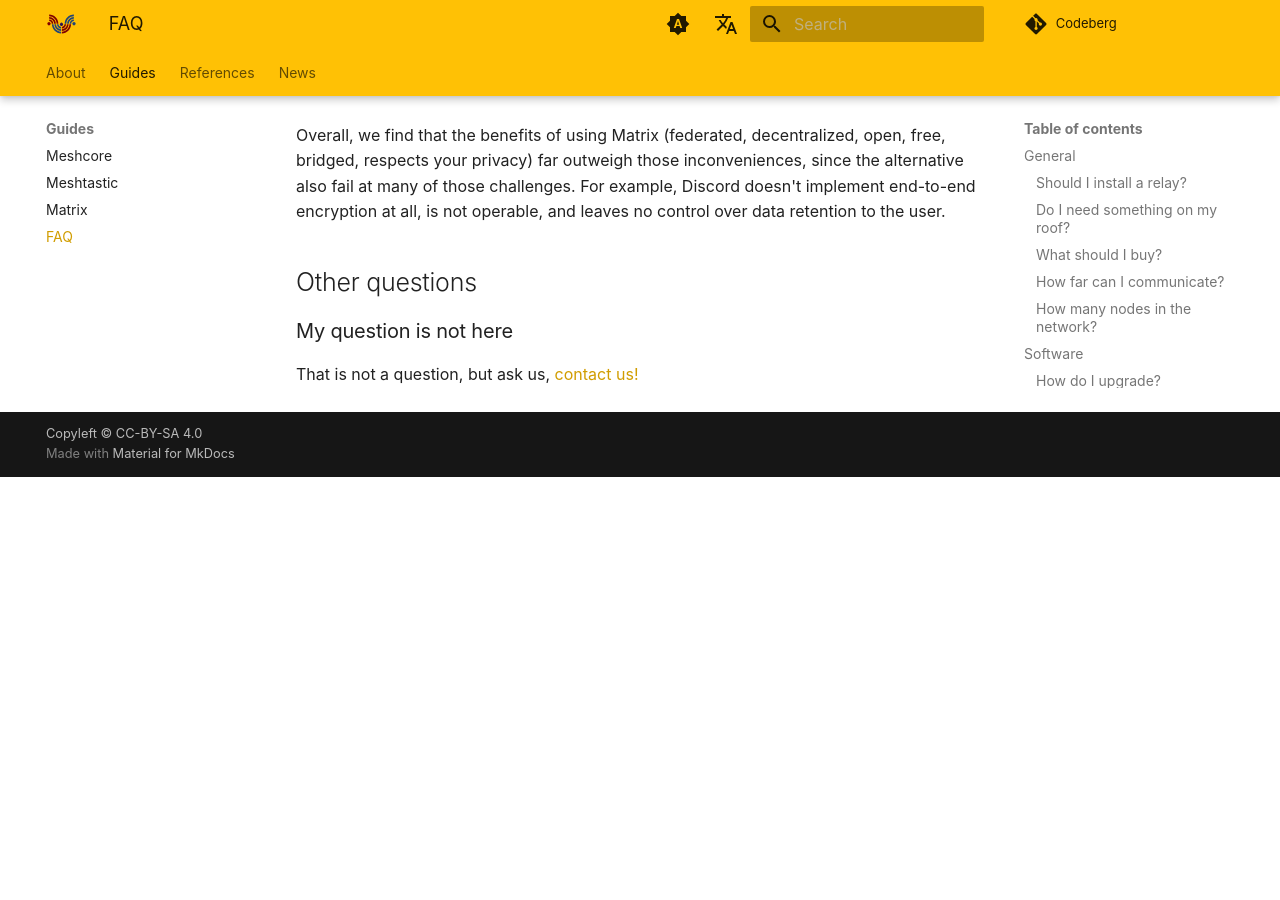
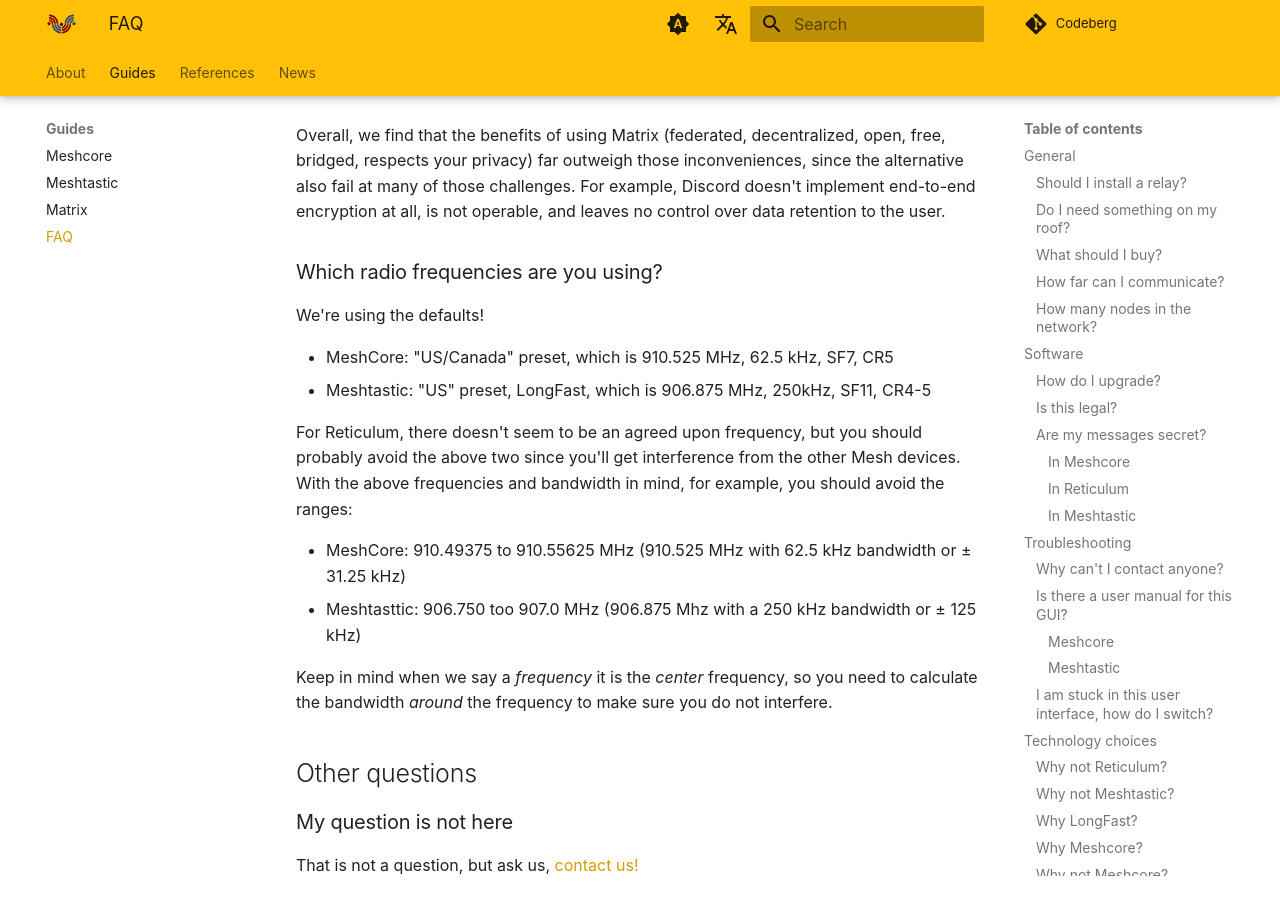
Before and after one commit to ReseauLibre/lora.reseaulibre.ca, an MkDocs documentation site: the page built from docs/guides/faq.md, in a window 1280 px wide and 900 px high, scrolled down 10740 px. Built offline with MkDocs 1.6.1 and Material for MkDocs 9.7.7, drawn with Linux system fonts in a browser that asks for light colours; plug-ins that fetch from the network failed and are left out; comment, search, counter and statistics services are not loaded; before the commit the page ends 11217 px from its top, so only the background shows below that.

Commit message:
detail our frequency allocations more clearly in the FAQ
This is also present in the meshcore page, but it's good to have the
MT and MC ones next to each other, especially for Reticulum folks
looking for a spot.

```diff
--- a/docs/guides/faq.md
+++ b/docs/guides/faq.md
@@ -523,6 +523,27 @@
 encryption at all, is not operable, and leaves no control over data
 retention to the user.
 
+### Which radio frequencies are you using?
+
+We're using the defaults!
+
+- MeshCore: "US/Canada" preset, which is 910.525 MHz, 62.5 kHz, SF7, CR5
+- Meshtastic: "US" preset, LongFast, which is 906.875 MHz, 250kHz, SF11, CR4-5
+
+For Reticulum, there doesn't seem to be an agreed upon frequency, but
+you should probably avoid the above two since you'll get interference
+from the other Mesh devices. With the above frequencies and bandwidth
+in mind, for example, you should avoid the ranges:
+
+- MeshCore: 910.49375 to 910.55625 MHz (910.525 MHz with 62.5 kHz
+bandwidth or ± 31.25 kHz)
+- Meshtasttic: 906.750 too 907.0 MHz (906.875 Mhz with a 250 kHz
+  bandwidth or ± 125 kHz)
+
+Keep in mind when we say a *frequency* it is the *center* frequency,
+so you need to calculate the bandwidth *around* the frequency to make
+sure you do not interfere.
+
 ## Other questions
 
 ### My question is not here
```
